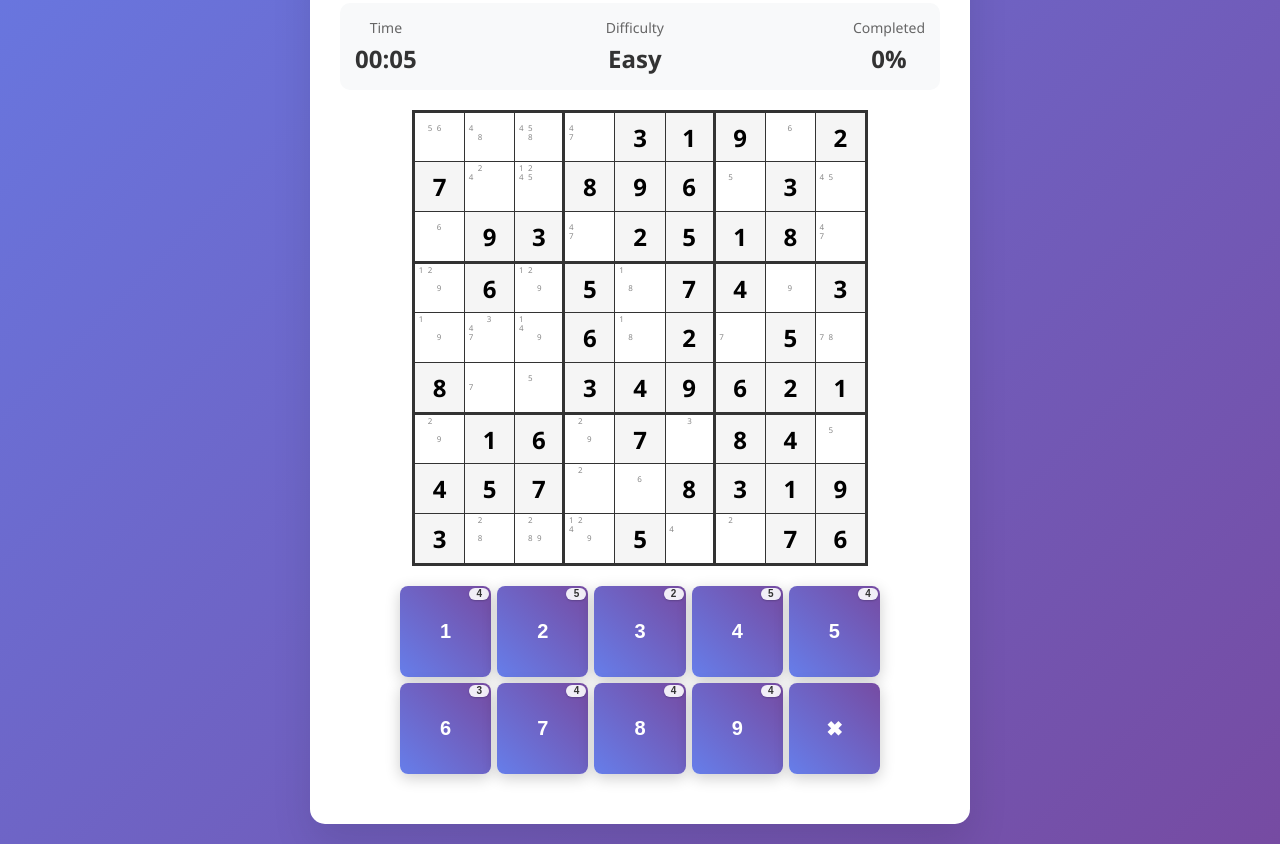
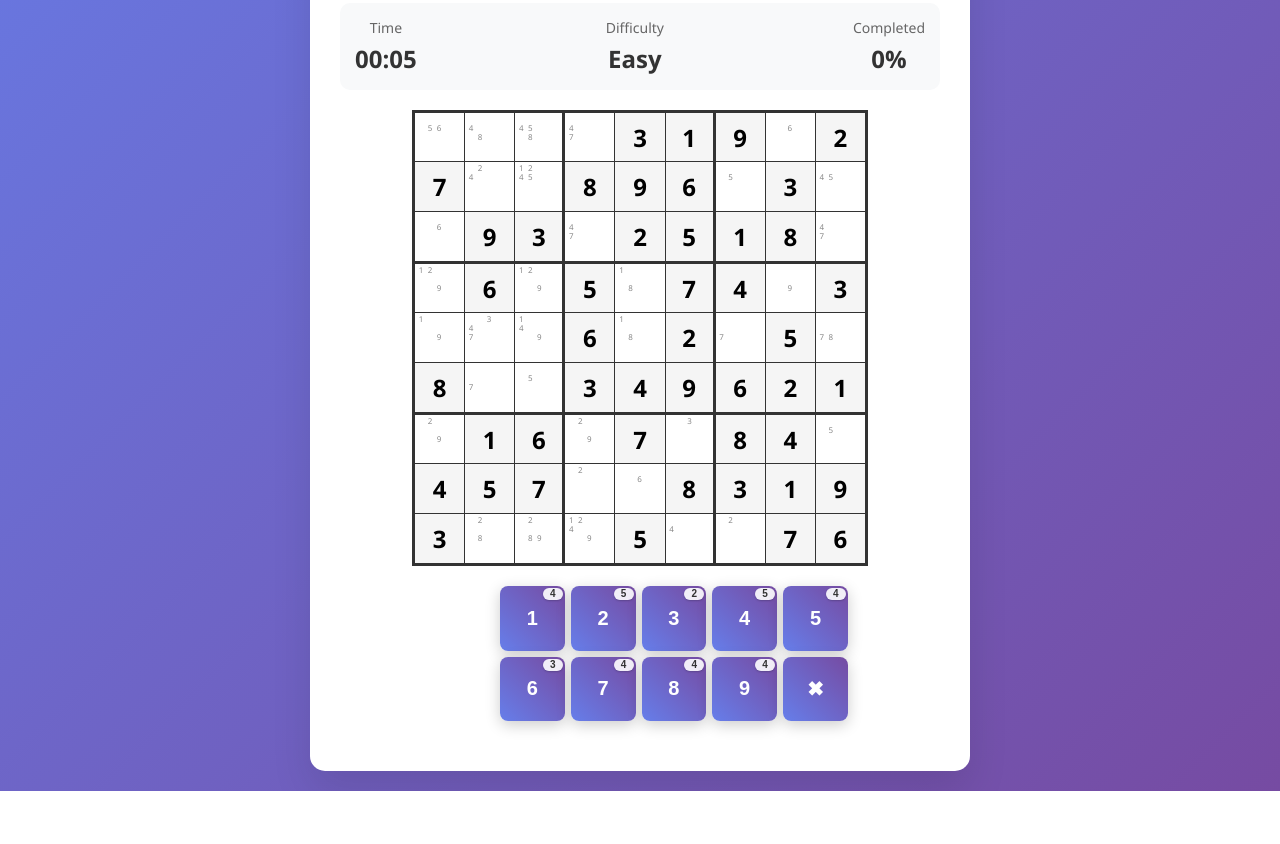
Before and after one commit to SurbhiSGupta/sudoku, a plain HTML site: page index.html in a window 1280 px wide. Shown: the part 413-1257 px from the top of the page. After the commit the page ends 1204 px from the top, so only its background shows below. Drawn offline with Linux system fonts and the light colour scheme.

Commit message:
Center number pad with viewport-based width

```diff
--- a/index.html
+++ b/index.html
@@ -190,10 +190,11 @@
         grid-template-columns: repeat(5, 1fr);
         gap: 6px;
         margin: 20px auto;
-        max-width: 90%;
-        width: 100%;
-        padding: 0 5%;
+        max-width: 280px;
+        width: calc(100vw - 40px);
+        padding: 0;
         box-sizing: border-box;
+        justify-self: center;
         }
 
         .number-btn {
```
